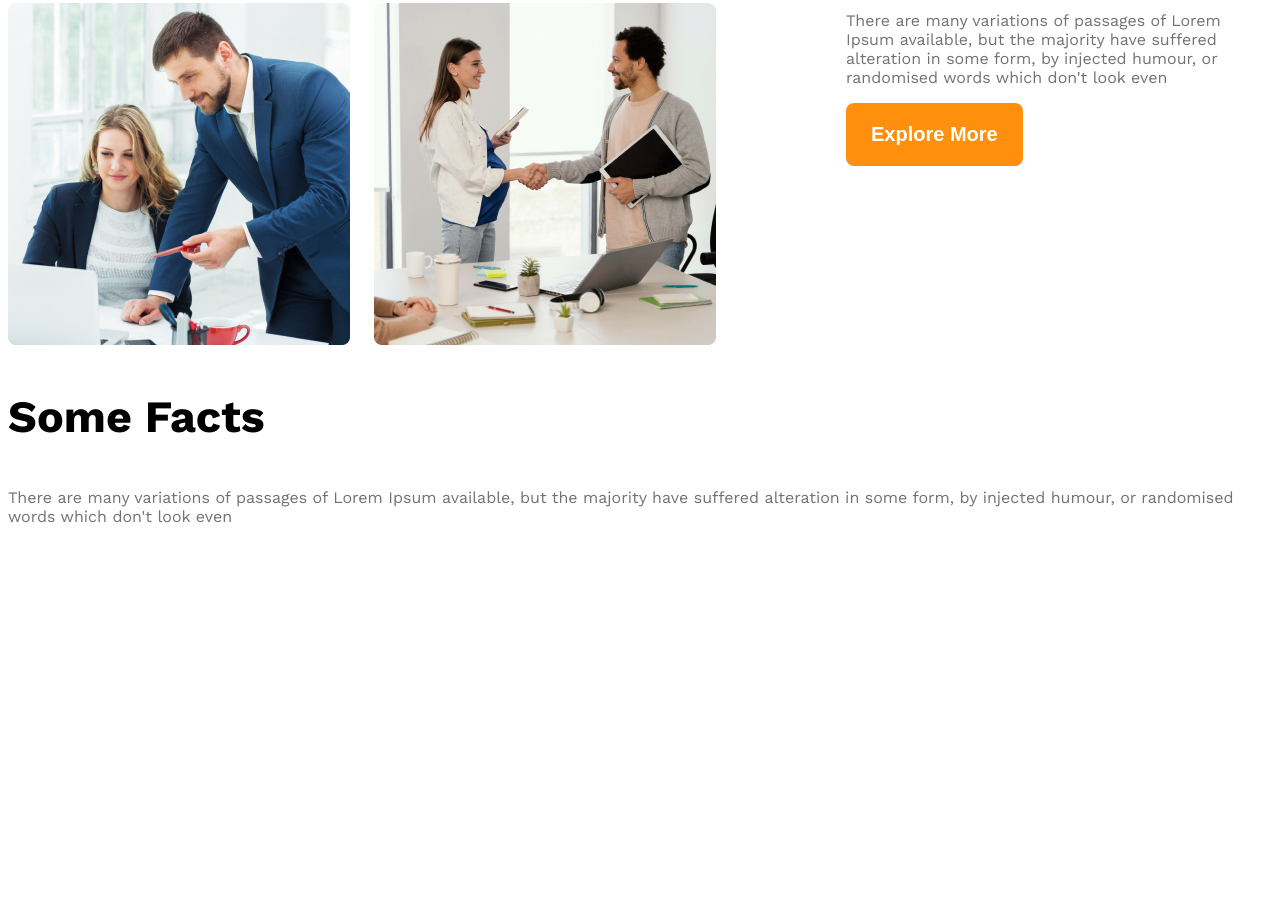
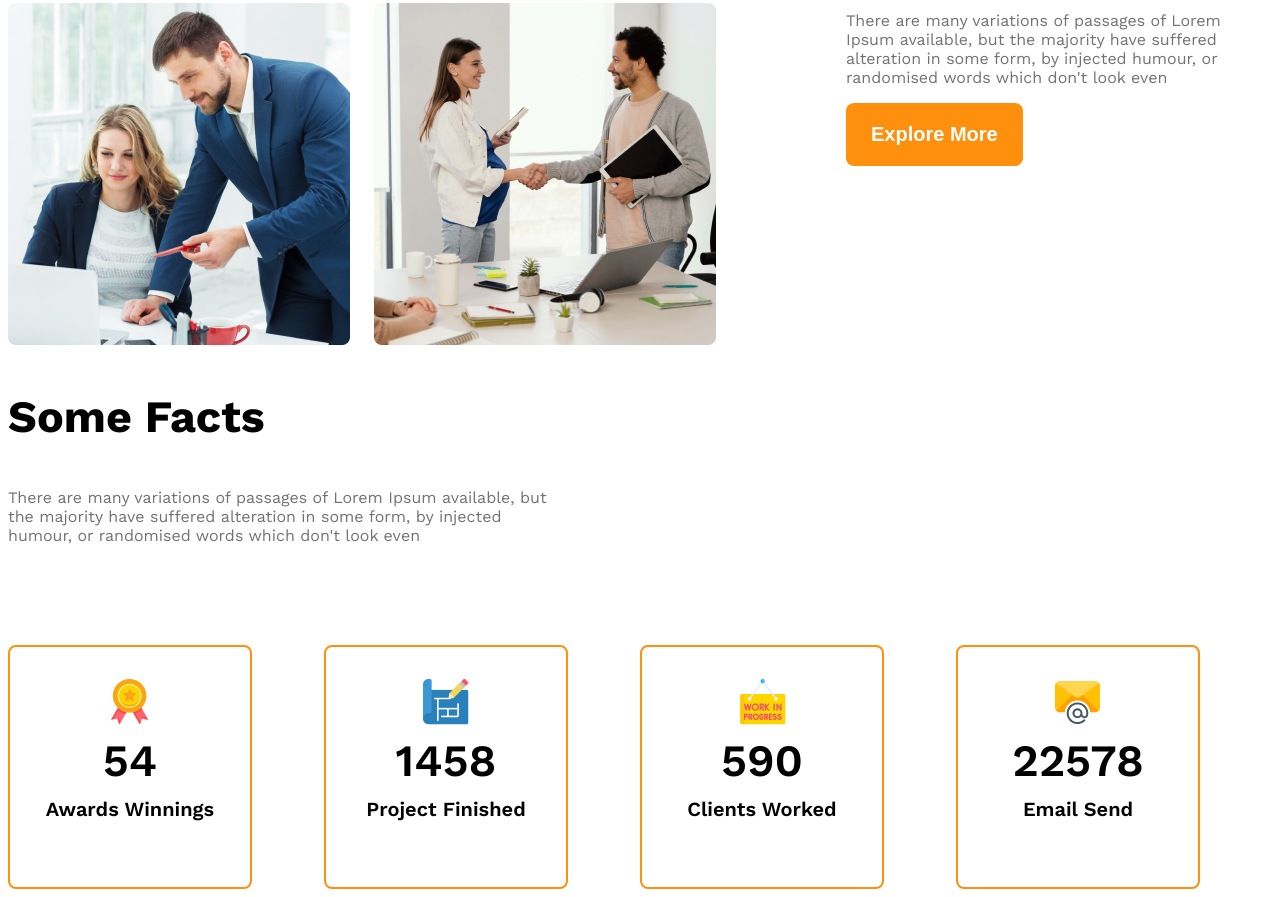
Before and after one commit to Zuanyed477/g3--architects-web-repo, a plain HTML site: page index.html in a window 1280 px wide. Shown: the part 1632-2529 px from the top of the page. Before the commit the page ends 2338 px from the top, so only its background shows below. Drawn offline with nearby package versions, Linux system fonts and the light colour scheme.

Commit message:
jest fnish the last work

```diff
--- a/index.html
+++ b/index.html
@@ -1,46 +1,61 @@
 <!DOCTYPE html>
 <html lang="en">
   <head>
-    <meta charset="UTF-8">
-    <meta name="viewport" content="width=device-width, initial-scale=1.0">
+    <meta charset="UTF-8" />
+    <meta name="viewport" content="width=device-width, initial-scale=1.0" />
     <title>G3 Architects</title>
-    <link rel="stylesheet" href="styles/architects.css">
+    <link rel="stylesheet" href="styles/architects.css" />
   </head>
   <body class="work-sans-font">
     <header class="bg-light">
       <nav class="navbar display-flex">
         <h3 class="brand">G3 Architects</h3>
         <ul class="nav-link display-flex">
-        <li class="nav-item"><a href="" class="nav-link text-gray">Home</a></li>
-        <li class="nav-item"><a href="" class="nav-link text-gray">About</a></li>
-        <li class="nav-item"><a href="" class="nav-link text-gray">Contact us</a></li>
-        <li class="nav-item"><a href="" class="nav-link text-gray">Loging</a></li>
+          <li class="nav-item">
+            <a href="" class="nav-link text-gray">Home</a>
+          </li>
+          <li class="nav-item">
+            <a href="" class="nav-link text-gray">About</a>
+          </li>
+          <li class="nav-item">
+            <a href="" class="nav-link text-gray">Contact us</a>
+          </li>
+          <li class="nav-item">
+            <a href="" class="nav-link text-gray">Loging</a>
+          </li>
         </ul>
       </nav>
       <div class="banner">
         <div class="banner-content">
-        <h1 class="banner-title">Brand New
-Group of Architects
-</h1>
-<p class="banner-description">There are many variations of passages of Lorem Ipsum available,
-     but the majority have suffered alteration in some form, by injected humour, or randomised words which don't look even</p>
+          <h1 class="banner-title">Brand New Group of Architects</h1>
+          <p class="banner-description">
+            There are many variations of passages of Lorem Ipsum available, but
+            the majority have suffered alteration in some form, by injected
+            humour, or randomised words which don't look even
+          </p>
           <button class="btn-primary">Explore More</button>
         </div>
-     <img class="banner-image" src="images/banner.png" alt="">
+        <img class="banner-image" src="images/banner.png" alt="" />
       </div>
     </header>
     <main>
       <section class="teams display-flex">
         <div class="team-img-container">
-<img src="images/team1.png" alt="">
-<img src="images/team2.png" alt="">
-<img src="images/team3.png" alt="">
-<img src="images/team4.png" alt="">
+          <img src="images/team1.png" alt="" />
+          <img src="images/team2.png" alt="" />
+          <img src="images/team3.png" alt="" />
+          <img src="images/team4.png" alt="" />
         </div>
         <div class="our-features">
-    <h3 class="section-title"><span id="quick-list" class="text-light-gray">Quick list</span> <span>of Our</span> <span class="text-primary">Features</span></h3>
-    <p class="features-deascription text-light-gray">There are many variations of passages of Lorem Ipsum available,
-         but the majority have suffered alteration in some form, by injected humour, or randomised words which don't look even</p>
+          <h3 class="section-title">
+            <span id="quick-list" class="text-light-gray">Quick list</span>
+            <span>of Our</span> <span class="text-primary">Features</span>
+          </h3>
+          <p class="features-deascription text-light-gray">
+            There are many variations of passages of Lorem Ipsum available, but
+            the majority have suffered alteration in some form, by injected
+            humour, or randomised words which don't look even
+          </p>
           <button class="btn-primary">Explore More</button>
         </div>
       </section>
@@ -48,35 +63,43 @@ Group of Architects
       <!---features will enjoy-->
       <section>
         <h3 class="section-title">Some Facts</h3>
-    <p class="text-light-gray">There are many variations of passages of Lorem Ipsum available,
-         but the majority have suffered alteration in some form, by injected humour, or randomised words which don't look even</p>
+        <p class="text-light-gray fact-description">
+          There are many variations of passages of Lorem Ipsum available, but
+          the majority have suffered alteration in some form, by injected
+          humour, or randomised words which don't look even
+        </p>
         <div class="facts-container">
-            <div class="fact">
-                <img src="" alt="" class="fact-icon">
-                <h4 class="fact-number"></h4>
-                <h5 class="factname"></h5>
+          <div class="fact display-flex">
+            <div>
+              <img src="images/icons/ribon.png" alt="" class="fact-icon" />
+              <h4 class="fact-number">54</h4>
+              <h5 class="factname">Awards Winnings</h5>
             </div>
-            <div class="fact">
-                <img src="" alt="" class="fact-icon">
-                <h4 class="fact-number"></h4>
-                <h5 class="factname"></h5>
           </div>
-            <div class="fact">
-                <img src="" alt="" class="fact-icon">
-                <h4 class="fact-number"></h4>
-                <h5 class="factname"></h5>
+          <div class="fact display-flex">
+            <div>
+              <img src="images/icons/projects.png" alt="" class="fact-icon" />
+              <h4 class="fact-number">1458</h4>
+              <h5 class="factname">Project Finished</h5>
             </div>
-            <div class="fact">
-                <img src="" alt="" class="fact-icon">
-                <h4 class="fact-number"></h4>
-                <h5 class="factname"></h5>
+          </div>
+          <div class="fact display-flex">
+            <div>
+              <img src="images/icons/customers.png" alt="" class="fact-icon" />
+              <h4 class="fact-number">590</h4>
+              <h5 class="factname">Clients Worked</h5>
+            </div>
+          </div>
+          <div class="fact display-flex">
+            <div>
+              <img src="images/icons/email.png " alt="" class="fact-icon" />
+              <h4 class="fact-number">22578</h4>
+              <h5 class="factname">Email Send</h5>
+            </div>
           </div>
         </div>
       </section>
-
     </main>
-    <footer>
-
-    </footer>
+    <footer></footer>
   </body>
 </html>
--- a/styles/architects.css
+++ b/styles/architects.css
@@ -108,7 +108,38 @@ margin-top: 85px;
 #quick-list{
 font-weight: 500;
 }
+/*some facts style*/
+.facts-container{
+  display: grid;
+  grid-template-columns: repeat(4, 1fr);
 
+}
+.fact{
+  border: 2px solid #FF900E;
+  width: 240px;
+height: 240px;
+border-radius: 8px;
+text-align: center;
+justify-content: center;
+align-items: center;
+}
+.fact-number{
+  font-size: 2.8rem;
+  font-weight: 600;
+  margin-top: 5px;
+  margin-bottom: 10px;
+
+}
+.factname{
+  font-size: 1.25rem;
+  font-weight: 600;
+  margin-top: 10px;
+
+}
+.fact-description{
+  max-width: 542px;
+  margin-bottom: 100px;
+}
 /*responsive media queries*/
 @media screen and (max-width: 576px) {
   .navbar,
```
Lines whose indentation alone changed are shown as unchanged.
